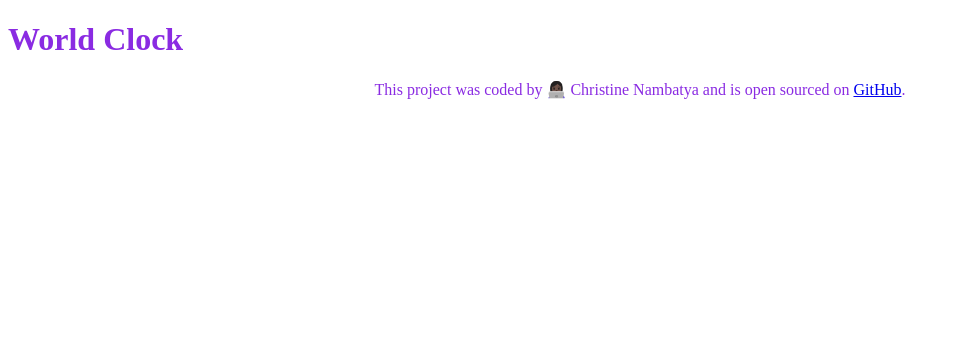
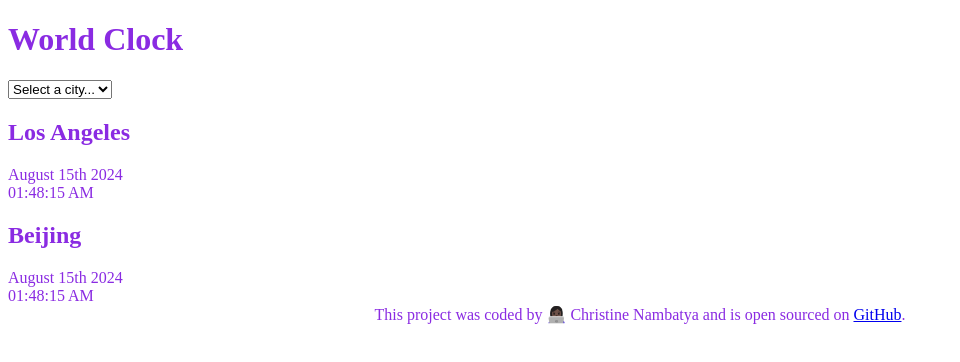
Before and after one commit to ChrissyNambz/world-clock, a plain HTML site: page index.html in a window 1280 px wide. Shown: the whole page, without its empty margins (0-960 px from the left). Drawn offline with Linux system fonts and the light colour scheme.

Commit message:
Added basic html

```diff
--- a/index.html
+++ b/index.html
@@ -8,7 +8,29 @@
     <title>World Clock - Christine Nambatya</title>
   </head>
   <body>
-    <h1>World Clock</h1>
+    <div class="container">
+      <h1>World Clock</h1>
+
+      <select>
+        <option value="">Select a city...</option>
+        <option value="">London</option>
+        <option value="">Kampala</option>
+        <option value="">Moscow</option>
+      </select>
+
+      <div class="city">
+        <h2>
+            Los Angeles </h2>
+      </div>
+      <div class="date">August 15th 2024</div>
+      <div class="time">01:48:15 AM</div>
+    </div>
+      <h2>
+            Beijing </h2>
+      </div>
+      <div class="date">August 15th 2024</div>
+      <div class="time">01:48:15 AM</div>
+    </div>
     <footer>
       This project was coded by 👩🏿‍💻 Christine Nambatya and is open sourced on
       <a href="https://github.com/ChrissyNambz/world-clock" target="_blank">
```
